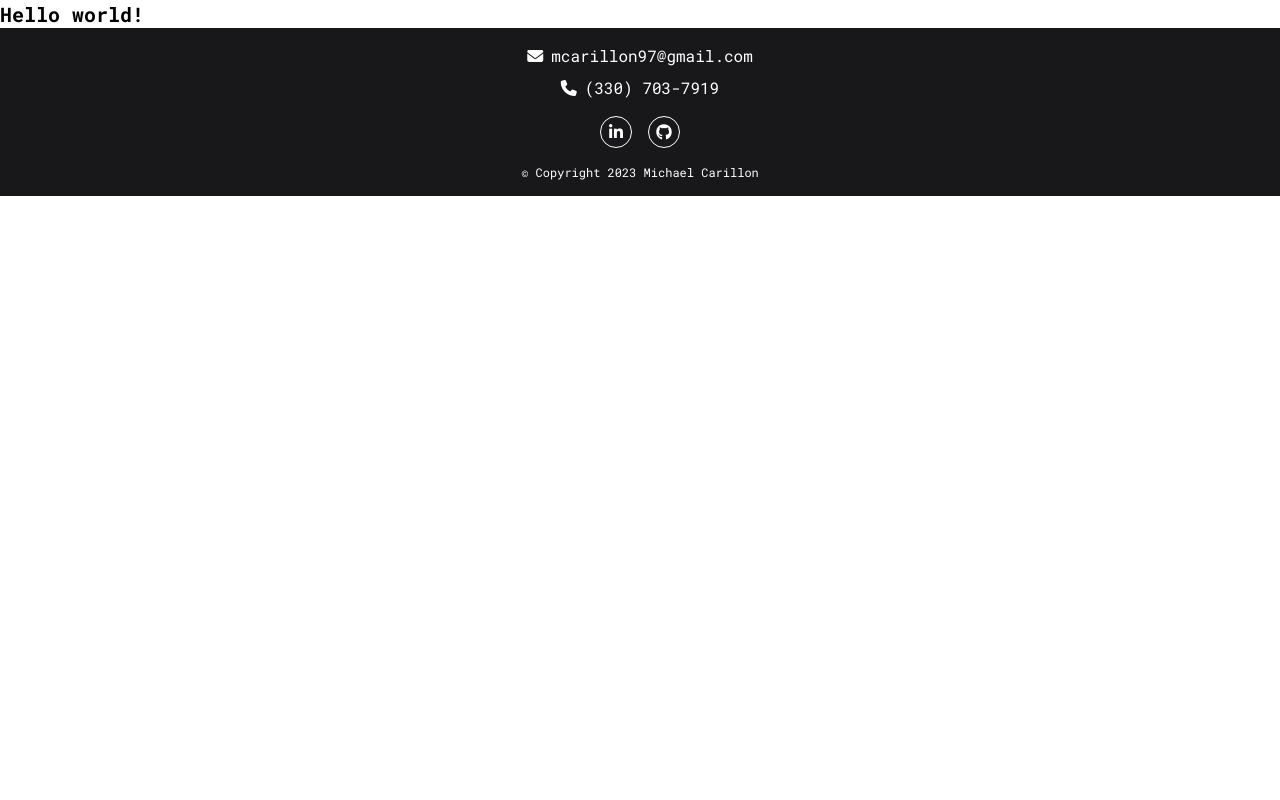
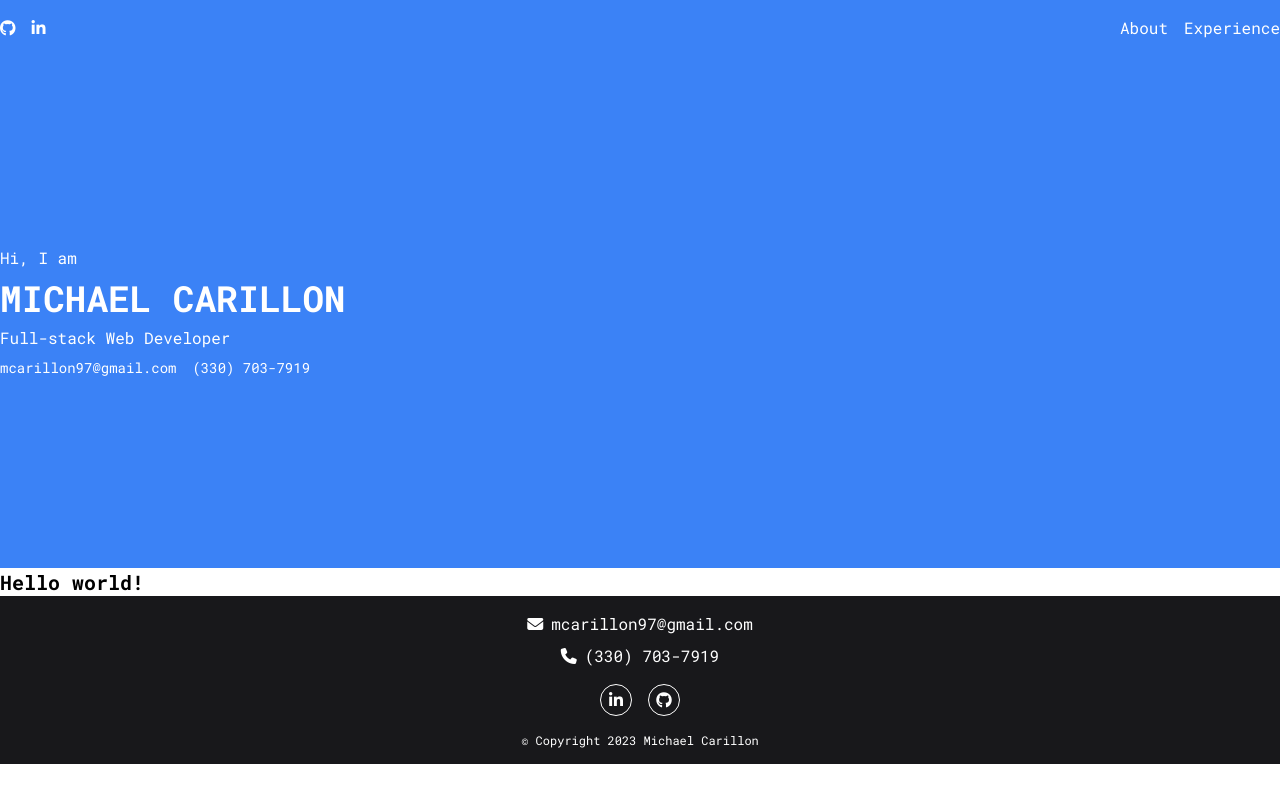
Before and after one commit to mike3497/michael-carillon-portfolio, a Nuxt app: page / in a window 1280 px wide. Built offline with nearby package versions, Linux system fonts and the light colour scheme.

Commit message:
create Header

```diff
--- a/app.vue
+++ b/app.vue
@@ -1,4 +1,5 @@
 <template>
+  <TheHeader />
   <h1 class="text-xl font-bold">Hello world!</h1>
   <TheFooter />
 </template>
--- /dev/null
+++ b/components/TheHeader.vue
@@ -0,0 +1,27 @@
+<template>
+  <header class="bg-blue-500 text-white">
+    <div class="container mx-auto">
+      <nav class="flex flex-row justify-between py-4">
+        <div class="flex flex-row gap-4">
+          <a href="#"><i class="fa-brands fa-github"></i></a>
+          <a href="#"><i class="fa-brands fa-linkedin-in"></i></a>
+        </div>
+        <div class="flex flex-row gap-4">
+          <a href="#">About</a>
+          <a href="#">Experience</a>
+        </div>
+      </nav>
+      <div class="flex flex-col justify-center gap-2 h-[512px]">
+        <h3>Hi, I am</h3>
+        <h1 class="font-bold uppercase text-4xl">Michael Carillon</h1>
+        <h2>Full-stack Web Developer</h2>
+        <div class="flex flex-row gap-4 text-sm">
+          <a href="#">mcarillon97@gmail.com</a>
+          <a href="#">(330) 703-7919</a>
+        </div>
+      </div>
+    </div>
+  </header>
+</template>
+
+<script setup lang="ts"></script>
```
